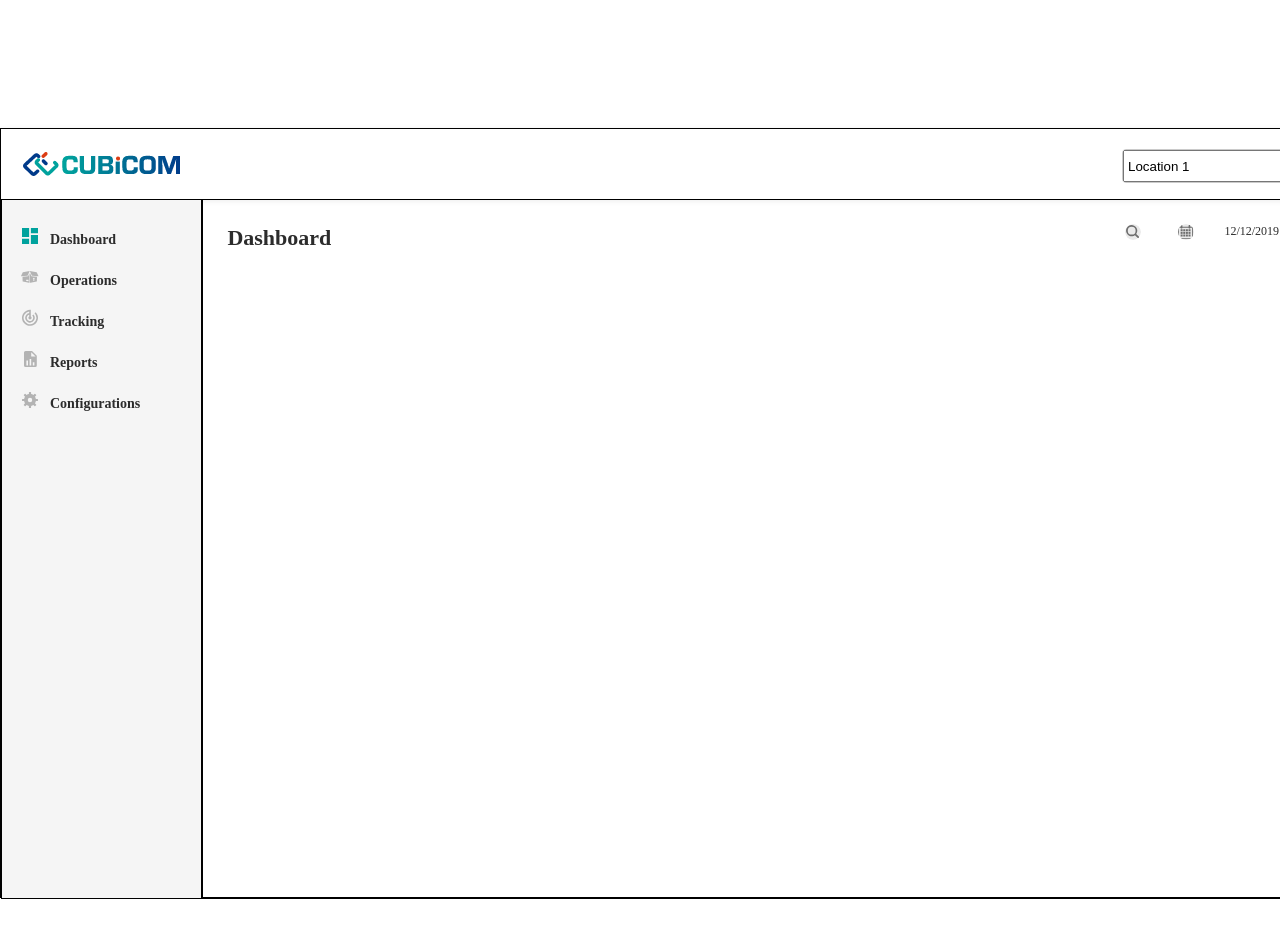
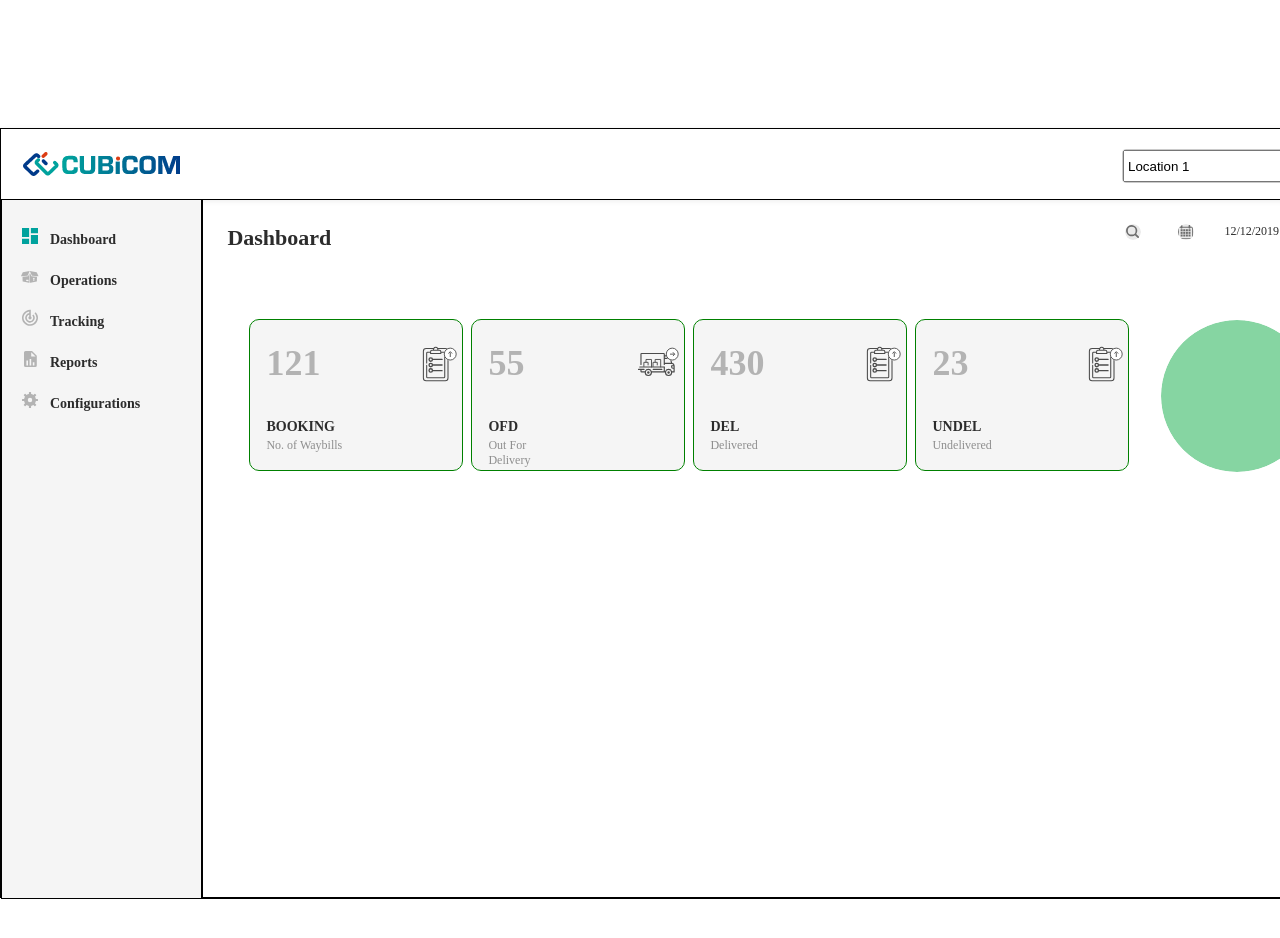
Before and after one commit to bipinthecoder/cubicom-auth, a React (Create React App) app in the folder cubicom/: page /dashboard in a window 1280 px wide. Shown: the top 938 px of the page. Built offline with nearby package versions, Linux system fonts and the light colour scheme.

Commit message:
Added Cards in Dashboard

```diff
--- /dev/null
+++ b/cubicom/src/Components/Dashboard/Card.jsx
@@ -0,0 +1,26 @@
+import React, {Component} from 'react';
+import style from "./Card.module.css";
+
+class Card extends Component {
+    constructor(props) {
+        super(props);
+    }
+    render() {
+        const {data} = this.props;
+        return (
+            <div className={`${style.cardContainer}`}>
+                <div style={{display:"flex",justifyContent:"space-between"}}>
+                    <div className={`${style.number}`}>{data.number}</div>
+                    <img className={`${style.number}`} src={data.icon}></img>
+                </div>
+
+                <div className={`${style.titleDiv}`}>
+                    <div className={`${style.title}`}>{data.title}</div>
+                    <div className={`${style.mute}`}>{data.mute}</div>
+                </div>
+            </div>
+        );
+    }
+}
+
+export default Card;
--- /dev/null
+++ b/cubicom/src/Components/Dashboard/Card.module.css
@@ -0,0 +1,50 @@
+.cardContainer{
+    width: 220px;
+    height: 150px;
+    background: #F5F5F5 0% 0% no-repeat padding-box;
+    border-radius: 10px;
+    opacity: 1;
+    border: 1px solid green;
+    margin-right: 1%;
+    display: flex;
+    flex-direction: column;
+}
+
+.number{
+    width: 51px;
+    height: 44px;
+    margin-top: 21px;
+    margin-left: 16px;
+
+    text-align: left;
+    font: normal normal bold 36px/44px Proxima Nova;
+    letter-spacing: 0px;
+    color: #B3B3B3;
+    opacity: 1;
+}
+.titleDiv{
+    display: flex;
+    flex-direction: column;
+}
+.title{
+    margin-top: 33px;
+    margin-left: 16px;
+    text-align: left;
+    width: 64px;
+    height: 17px;
+    font: normal normal bold 14px/17px Proxima Nova;
+    letter-spacing: 0px;
+    color: #2C2C2C;
+    opacity: 1;
+}
+.mute{
+    margin-top: 3px;
+    margin-left: 16px;
+    width: 77px;
+    height: 15px;
+    text-align: left;
+    font: normal normal normal 12px/15px Proxima Nova;
+    letter-spacing: 0px;
+    color: #8E8E8E;
+    opacity: 1;
+}
--- a/cubicom/src/Components/Dashboard/Dashboard.jsx
+++ b/cubicom/src/Components/Dashboard/Dashboard.jsx
@@ -1,7 +1,9 @@
 import React, {Component} from 'react';
 import NavBar from "./NavBar";
 import LoginDiv from "../LoginDiv";
-import style from "./Dashboard.module.css"
+import style from "./Dashboard.module.css";
+import data from "../../utils/cardDetails.json";
+import Card from "./Card";
 
 class Dashboard extends Component {
     constructor(props) {
@@ -43,7 +45,13 @@ class Dashboard extends Component {
                                 <img className={`${style.cal}`} src="cal.svg" alt="search"></img>
                                 <div className={`${style.date}`}>12/12/2019 - 18/12/2019</div>
                             </div>
-                            <div>
+                            <div style={{display:"flex",marginTop:"4%",marginLeft:"2%"}}>
+                                <div style={{display:"flex",marginTop:"4%",marginLeft:"2%"}}>
+                                    {data && data.map(item => (
+                                        <Card data = {item}/>
+                                    ))}
+                                </div>
+                                <div className={`${style.circle}`}></div>
 
                             </div>
                         </div>
--- a/cubicom/src/Components/Dashboard/Dashboard.module.css
+++ b/cubicom/src/Components/Dashboard/Dashboard.module.css
@@ -105,3 +105,14 @@
     opacity: 1;
     vertical-align: top;
 }
+
+.circle{
+    margin: 4% 0px 0px 2%;
+
+    width: 152px;
+    height: 152px;
+    background: #86D5A2 0% 0% no-repeat padding-box;
+    border: 1px solid #FFFFFF;
+    opacity: 1;
+    border-radius: 100%;
+}
--- /dev/null
+++ b/cubicom/src/utils/cardDetails.json
@@ -0,0 +1,26 @@
+[
+  {
+    "number": 121,
+    "title": "BOOKING",
+    "mute": "No. of Waybills",
+    "icon": "icon_booking.svg"
+  },
+  {
+    "number": 55,
+    "title": "OFD",
+    "mute": "Out For Delivery",
+    "icon": "icon_ofd.svg"
+  },
+  {
+    "number": 430,
+    "title": "DEL",
+    "mute": "Delivered",
+    "icon": "icon_booking.svg"
+  },
+  {
+    "number": 23,
+    "title": "UNDEL",
+    "mute": "Undelivered",
+    "icon": "icon_booking.svg"
+  }
+]
```
Also changed, not shown: cubicom/public/icon_booking.svg (added), cubicom/public/icon_ofd.svg (added).
